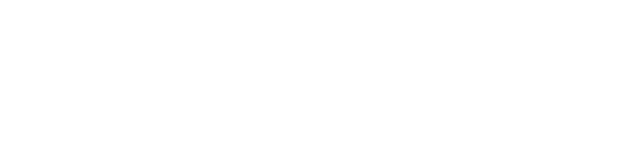
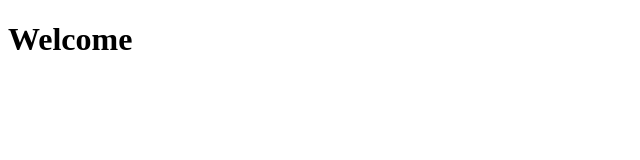
Before and after one commit to jagandvs/B46WE, a plain HTML site: page index.html in a window 1280 px wide. Shown: the whole page, without its empty margins (0-640 px from the left). Drawn offline with Linux system fonts and the light colour scheme.

Commit message:
added sample.txt

```diff
--- a/index.html
+++ b/index.html
@@ -7,7 +7,7 @@
     <title>Document</title>
 </head>
 <body>
-    <!-- <h1>Welcome</h1> -->
+    <h1>Welcome</h1>
     <div id="divelement"></div>
     <script src="script.js"></script>
 </body>
```
Also changed, not shown: Topics.txt, sample.txt (added).
